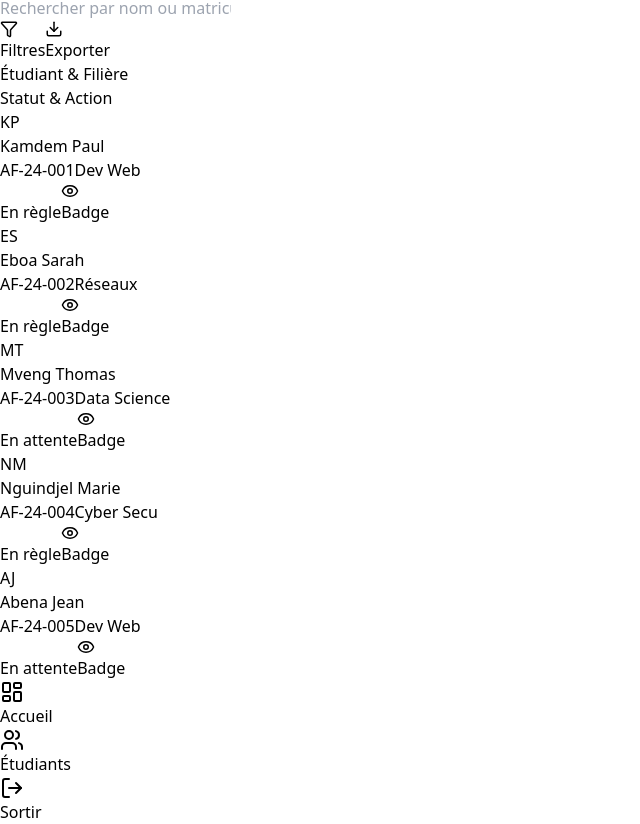
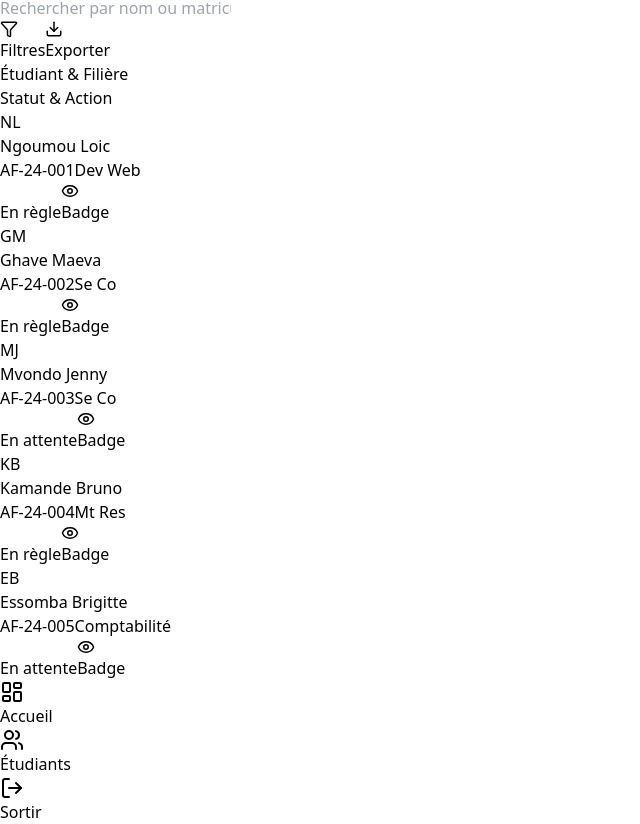
Before and after one commit to 7even5iv/afrilane-student-portal, a React (Vite) app: page /app/students in a window 1280 px wide. Shown: the part 495-1319 px from the top of the page, without its empty margins (0-640 px from the left). Built offline with nearby package versions, Linux system fonts and the light colour scheme.

Commit message:
feat: redesign complet page étudiants avec recherche et statuts

```diff
--- a/src/pages/Students.jsx
+++ b/src/pages/Students.jsx
@@ -6,11 +6,11 @@ import { Search, Filter, Download, UserPlus } from 'lucide-react';
 
 // Données enrichies
 const MOCK_STUDENTS = [
-  { id: 1, nom: "Kamdem Paul", filiere: "Dev Web", matricule: "AF-24-001", status: "En règle", color: "bg-blue-100 text-blue-700" },
-  { id: 2, nom: "Eboa Sarah", filiere: "Réseaux", matricule: "AF-24-002", status: "En règle", color: "bg-purple-100 text-purple-700" },
-  { id: 3, nom: "Mveng Thomas", filiere: "Data Science", matricule: "AF-24-003", status: "En attente", color: "bg-green-100 text-green-700" },
-  { id: 4, nom: "Nguindjel Marie", filiere: "Cyber Secu", matricule: "AF-24-004", status: "En règle", color: "bg-orange-100 text-orange-700" },
-  { id: 5, nom: "Abena Jean", filiere: "Dev Web", matricule: "AF-24-005", status: "En attente", color: "bg-pink-100 text-pink-700" },
+  { id: 1, nom: "Ngoumou Loic", filiere: "Dev Web", matricule: "AF-24-001", status: "En règle", color: "bg-blue-100 text-blue-700" },
+  { id: 2, nom: "Ghave Maeva", filiere: "Se Co", matricule: "AF-24-002", status: "En règle", color: "bg-purple-100 text-purple-700" },
+  { id: 3, nom: "Mvondo Jenny", filiere: "Se Co", matricule: "AF-24-003", status: "En attente", color: "bg-green-100 text-green-700" },
+  { id: 4, nom: "Kamande Bruno", filiere: "Mt Res", matricule: "AF-24-004", status: "En règle", color: "bg-orange-100 text-orange-700" },
+  { id: 5, nom: "Essomba Brigitte", filiere: "Comptabilité", matricule: "AF-24-005", status: "En attente", color: "bg-pink-100 text-pink-700" },
 ];
 
 export default function Students() {
```
